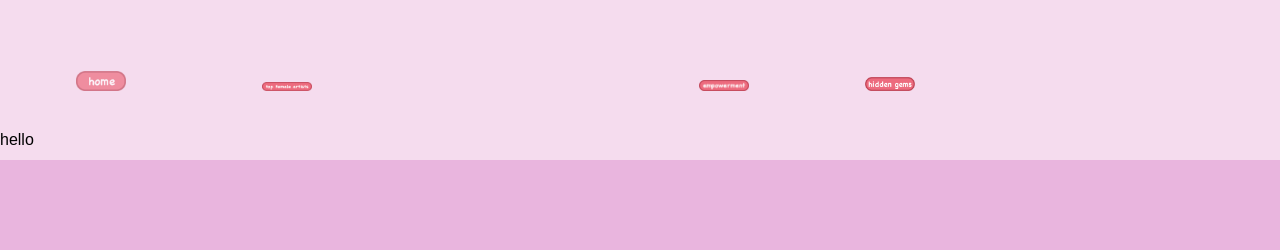
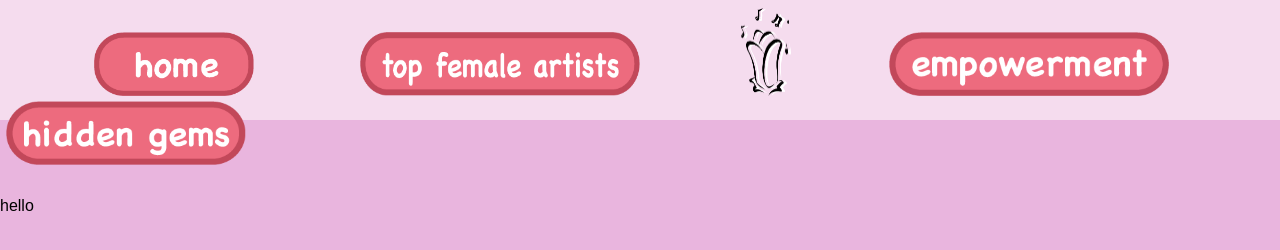
Before and after one commit to Sangha0822/RoseTunes, a plain HTML site: page index.html in a window 1280 px wide. Drawn offline with Linux system fonts and the light colour scheme.

Commit message:
button resize

```diff
--- a/index.html
+++ b/index.html
@@ -17,6 +17,8 @@
     <button class="button" onclick="showContent('contentTopArtits')">
         <img class="buttonTopArtists" src="topArtists.png" alt="Top Artists Image">
     </button>
+
+    <img class = "logoTop" src = "Logo.png" alt = "Top Logo Image">
 
     <button class="button" onclick="showContent('contentEmpowerment')">
         <img class="buttonEmpowerment" src="empowerment.png" alt="Empowerment Image">
--- a/styles.css
+++ b/styles.css
@@ -1,89 +1,86 @@
 body {
   font-family: Arial, Helvetica, sans-serif;
   position: relative;
-  margin: 0; /* Remove default margin */
+  margin: 0;
+  height: 100vh;
+  background: linear-gradient(to bottom, #f5dcee 15%, #e9b5de 15%, #e9b5de 85%);
 }
 
-body::before {
-  content: "";
-  position: fixed;
-  top: 0;
-  left: 0;
-  width: 100%;
-  height: 100%;
-  background: #e9b5de;
-  z-index: -2; /* Place it behind the content */
+
+body {
+  font-family: Arial, Helvetica, sans-serif;
+  position: relative;
+  margin: 0;
+  height: 100vh;
+  background: linear-gradient(to bottom, #f5dcee 15%, #e9b5de 15%, #e9b5de 85%);
 }
-
-body::after {
-  content: "";
-  position: fixed;
-  top: 0;
-  left: 0;
-  width: 100%;
-  height: 20%;
-  background: #f5dcee;
-  z-index: -1; /* Place it above the main background */
-}
-
-h2 {
-  display: inline-block;
-  margin-right: 10px;
-}
-
 
 .button {
   cursor: pointer;
   border: none;
   background: none;
   outline: none;
-  height: auto;
+  margin-right: 10vh;
 }
 
 .button:hover {
   opacity: 0.7;
 }
 
-.buttonHome {
-  width: 150px;
-  height: auto;
-  margin-right: 120px;
-  margin-top: 70px;
-  margin-left: 70px;
+/* Add this rule to make the images inside buttons responsive */
+.button img {
+  max-width: 100%;
+  max-height: 100%;
+  display: block;
 }
 
-.buttonTopArtists {
-  width: 300px;
-  height: auto;
-  margin-right: 370px;
-  /* Adjust this value to your preference */
+.buttonHome{
+  width: 20vh;
+  height: 8vh;
+  margin-left: 11vh;
 }
 
-.buttonEmpowerment {
-  width: 250px;
-  height: auto;
-  margin-right: 100px;
-  /* Adjust this value to your preference */
+.buttonTopArtists{
+  width: 35vh;
+  height: 8vh;
+
+}
+.buttonEmpowerment{
+  width: 35vh;
+  height: 8vh;
+
+}
+.buttonHidden{
+  width: 30vh;
+  height: 8vh;
+
 }
 
-.buttonHidden {
-  width: 220px;
-  height: auto;
-  /* Adjust this value to your preference */
+.logoTop {
+  width: 100px;
+  height: 11vh;
+  padding: 0;
+  margin-top: 1vh;
+  margin-right: 11vh;
 }
 
-#contentHome, #contentTopArtits, #contentEmpowerment, #contentHiddenGem {
-  position: relative;
-  z-index: 2; /* Ensure content appears on top of the background */
+/* Adjust the margin and padding as needed for content sections */
+#contentHome,
+#contentTopArtists,
+#contentEmpowerment,
+#contentHiddenGem {
+  margin-top: -1vh;
+  padding: 0vh;
 }
 
 
-li{
-      margin: 5px 0;
-      font-size: 18px;
+
+li {
+  margin: 5px 0;
+  font-size: 18px;
 }
 
-img{
+img {
   margin-right: 10px;
   max-width: 50px;
   height: auto
```
